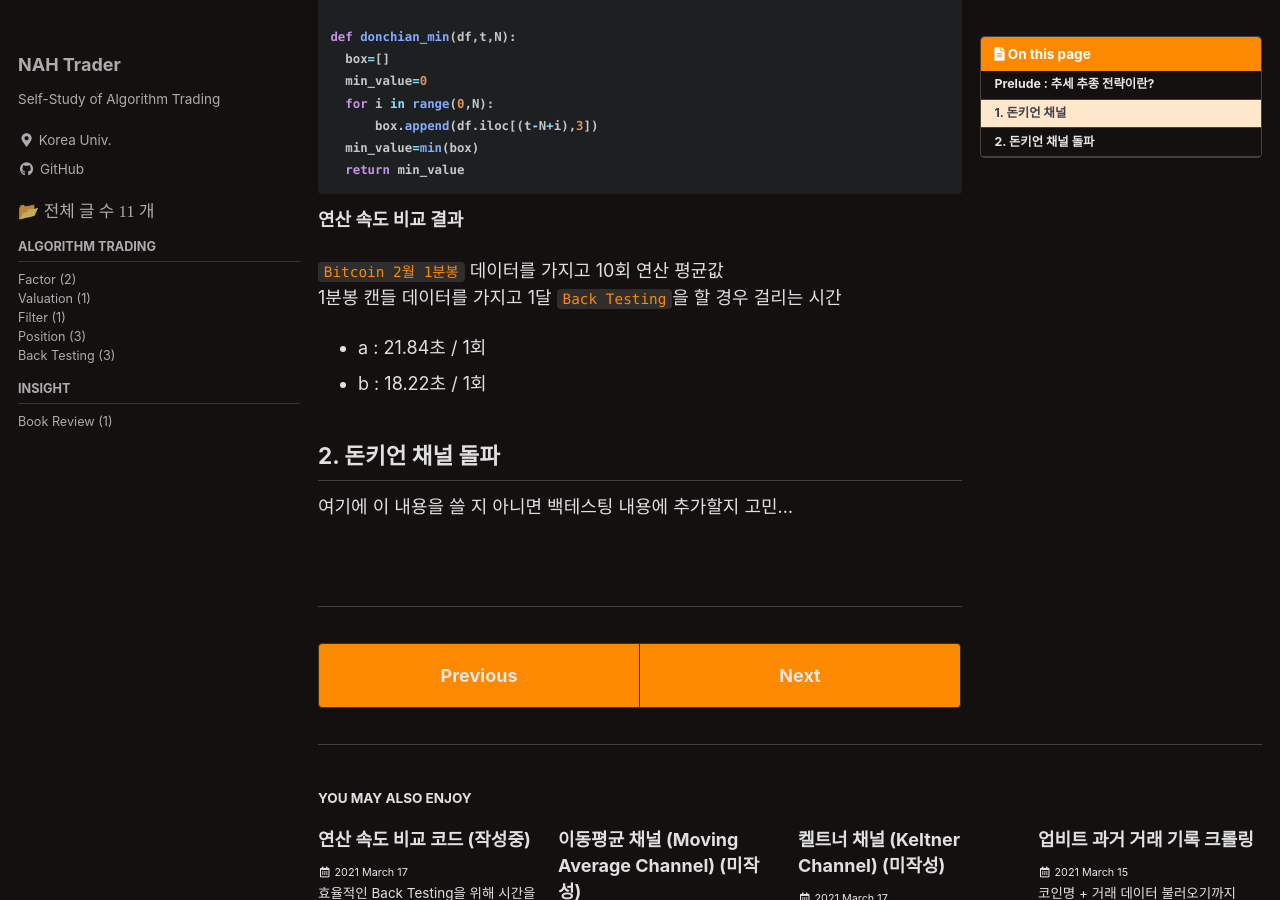
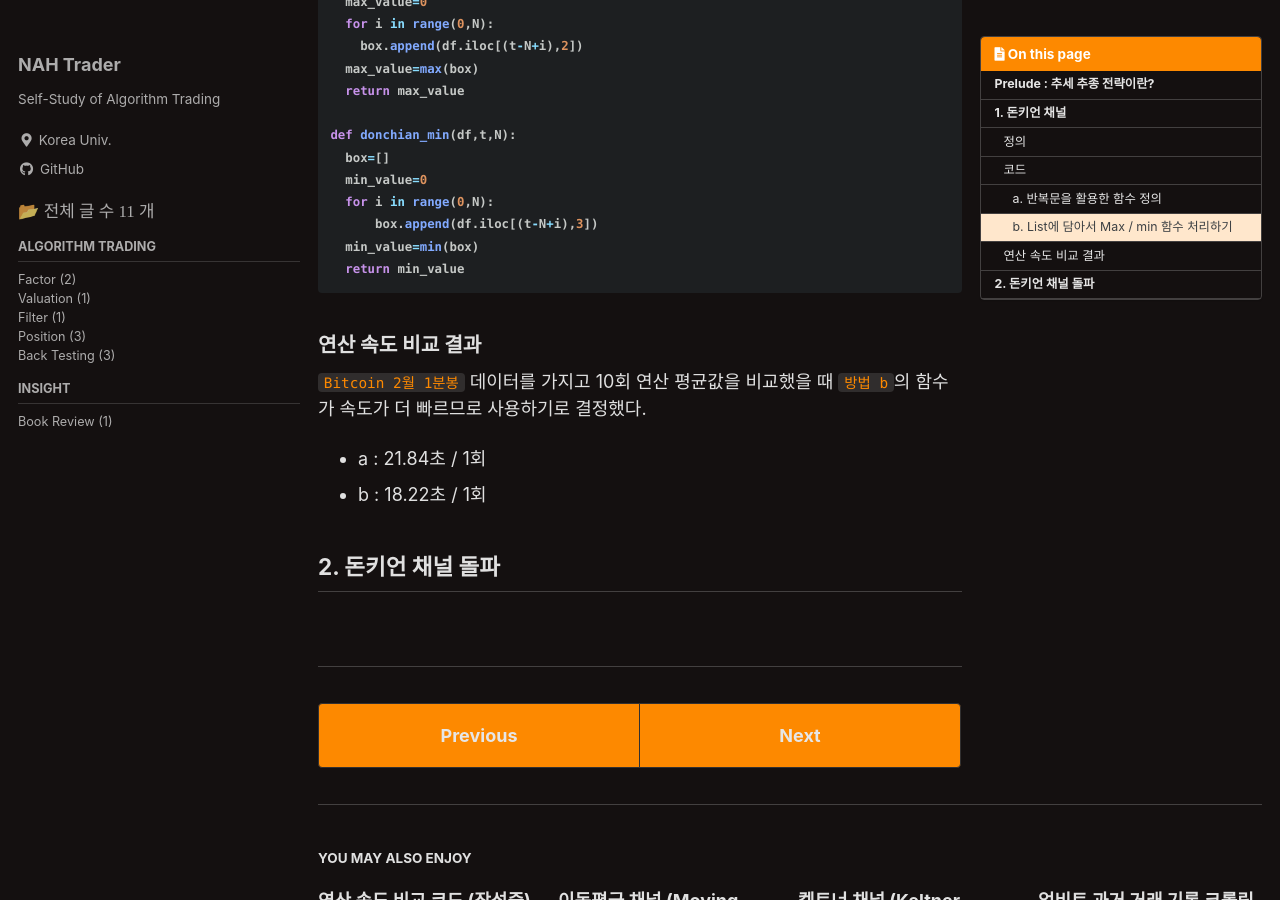
Before and after one commit to NAHtrader/NAHtrader.github.io, a Jekyll site: the page built from _posts/2021-03-16-AD1.md, in a window 1280 px wide and 900 px high, scrolled down 1457 px. Built offline with Jekyll 4.4.1, drawn with Linux system fonts in a browser that asks for light colours; cached includes are drawn as plain includes.

Commit message:
h태그 수정

````diff
--- a/_posts/2021-03-16-AD1.md
+++ b/_posts/2021-03-16-AD1.md
@@ -21,14 +21,14 @@ last_modified_at: 2021-03-16
 (일반적으로 `추세 추종 전략`의 승률은 `30%`대로 상당히 낮은 편이다)
 
 ## 1. 돈키언 채널
-**정의**
+### 정의
 일정 기간 N 동안의 고점의 최대값을 상선, 저점의 최소값을 하선으로 그린 지표다.
 
-**코드**
+### 코드
 **기본 구조**
   - `시간 t의 돈키언 채널값` : 시간 t에서 `t-N`에서 `t-1`까지의 데이터 사용
 
-**a. 반복문을 활용한 함수 정의**
+#### a. 반복문을 활용한 함수 정의
 ```python
 def donchian_max(df,t,N):   # t 는 시점 (건들지 말 것!)
   max=df.iloc[(t-N),2]      # N은 기간 (N을 조정할 것!)
@@ -44,7 +44,7 @@ def donchian_min(df,t,N):
         min = df.iloc[(t-N+i),3]
   return min
 ```
-**b. List에 담아서 Max / min 함수 처리하기**
+#### b. List에 담아서 Max / min 함수 처리하기
 
 ```python
 def donchian_max(df,t,N):   # t 는 시점 (건들지 말 것!)
@@ -64,14 +64,11 @@ def donchian_min(df,t,N):
   return min_value
 ```
 
-**연산 속도 비교 결과**
+### 연산 속도 비교 결과
 
-`Bitcoin 2월 1분봉` 데이터를 가지고 10회 연산 평균값
-1분봉 캔들 데이터를 가지고 1달 `Back Testing`을 할 경우 걸리는 시간
-
+`Bitcoin 2월 1분봉` 데이터를 가지고 10회 연산 평균값을 비교했을 때 `방법 b`의 함수가 속도가 더 빠르므로 사용하기로 결정했다.
   - a : 21.84초 / 1회
   - b : 18.22초 / 1회
 
+
 ## 2. 돈키언 채널 돌파
-
-여기에 이 내용을 쓸 지 아니면 백테스팅 내용에 추가할지 고민...
````
Also changed, not shown: _posts/2021-03-13-AA1.md (+7 -7 lines), _posts/2021-03-14-AA2.md (+3 -3 lines), _posts/2021-03-15-AE2.md (+2 -2 lines).
